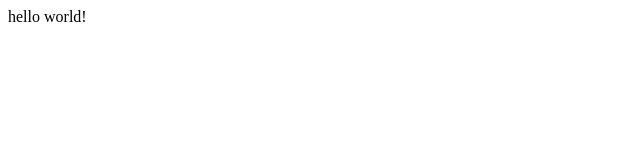
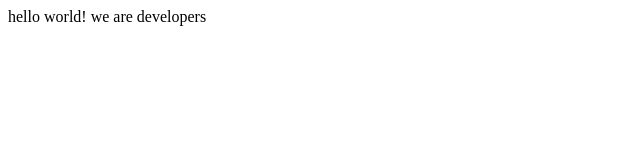
Before and after one commit to mutalib03/mutalib-richard-project, a plain HTML site: page index.html in a window 1280 px wide. Shown: the whole page, without its empty margins (0-640 px from the left). Drawn offline with Linux system fonts and the light colour scheme.

Commit message:
software developer

```diff
--- a/index.html
+++ b/index.html
@@ -9,7 +9,7 @@
   <body>
     <script src="https://cdn.freecodecamp.org/testable-projects-fcc/v1/bundle.js"></script>
 
-  hello world!
+  hello world! we are developers
     <script  src="js/index.js"></script>
   </body>
 </html>
```
